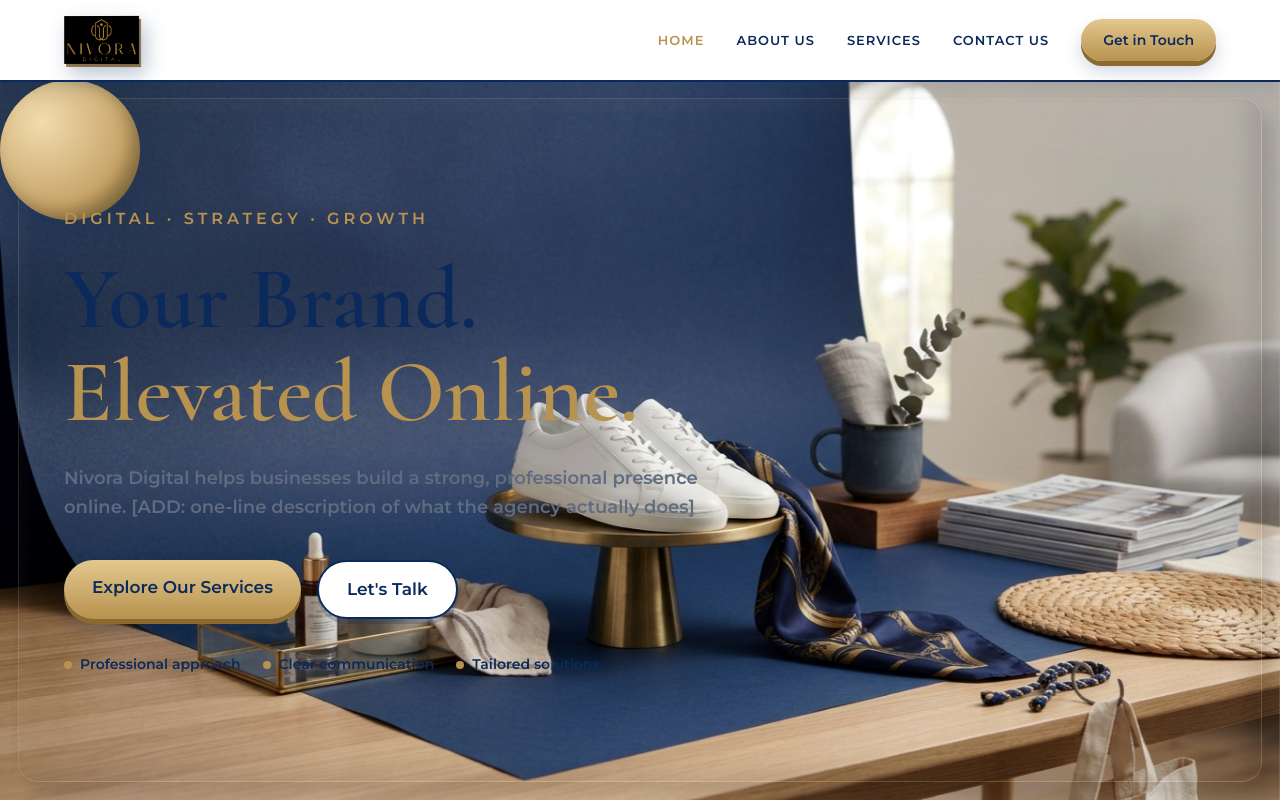
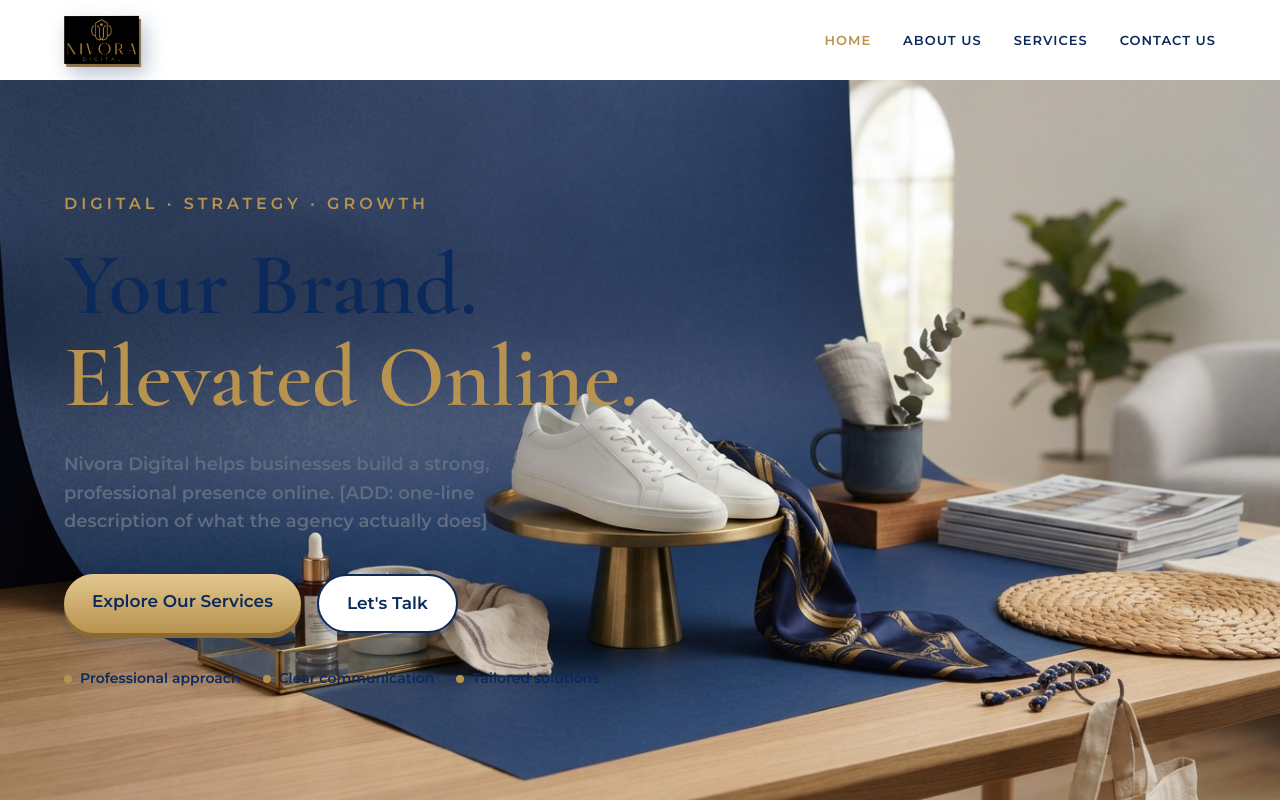
Before and after one commit to gullzahara2-cell/Nivora-Digital, a React (Vite) app: page / in a window 1280 px wide. Shown: the top 802 px of the page. Built offline with nearby package versions, Linux system fonts and the light colour scheme.

Commit message:
Update hero, navbar and image changes

```diff
--- a/src/components/Hero.css
+++ b/src/components/Hero.css
@@ -12,37 +12,13 @@
   inset: 0;
   width: 100%;
   height: 100%;
-  transform: perspective(1400px) rotateX(0deg) rotateY(0deg) scale(1.01);
-  transform-style: preserve-3d;
-  filter: saturate(.92) contrast(1.04)
-    drop-shadow(12px 18px 22px rgba(0, 0, 0, .30));
-  pointer-events: none;
   z-index: 0;
-  transition: transform .8s ease, filter .8s ease;
-}
-.hero-background::before {
-  content: "";
-  position: absolute;
-  inset: 18px;
-  z-index: 1;
-  border: 1px solid rgba(224, 195, 145, .18);
-  border-radius: 20px;
-  box-shadow:
-    inset 8px 8px 16px rgba(255, 255, 255, .03),
-    inset -12px -12px 24px rgba(0, 0, 0, .10),
-    10px 14px 20px rgba(0, 0, 0, .14);
-  transform: translateZ(24px);
   pointer-events: none;
 }
 .hero::after {
-  content: "";
-  position: absolute;
-  inset: 0;
-  z-index: 0;
-  background:
-    linear-gradient(90deg, rgba(12, 19, 31, .92) 0%, rgba(12, 19, 31, .72) 42%, rgba(12, 19, 31, .16) 72%, rgba(12, 19, 31, .08) 100%);
-  pointer-events: none;
+  display: none;
 }
+
 .hero-background img {
   width: 100%;
   height: 100%;
@@ -116,3 +92,54 @@
     max-width: 520px;
   }
 }
+.hero {
+  background-image:
+    linear-gradient(90deg, rgba(5,15,50,0.85) 0%, rgba(5,15,50,0.55) 50%, rgba(5,15,50,0.1) 100%),
+    url("../assets/hero.png");
+  background-size: cover;
+  background-position: center;
+}
+.hero h1 {
+  color: #ffffff;
+  text-shadow: 0 2px 12px rgba(0,0,0,0.5);
+}
+.hero h1 span,
+.hero h1 .gold {
+  color: #f5c542;
+}
+.hero p {
+  color: #e8ecf5;
+  max-width: 520px;
+  text-shadow: 0 1px 6px rgba(0,0,0,0.5);
+}
+.hero .tagline li,
+.hero .features li {
+  color: #ffffff;
+}
+.hero-content {
+  position: relative;
+  z-index: 2;
+  max-width: 600px;
+}
+.hero h1 {
+  color: #000000;
+  text-shadow: none;
+}
+.hero h1 span,
+.hero h1 .gold {
+  color: #f5c542;
+}
+.hero p {
+  color: #000000;
+  text-shadow: none;
+}
+.hero .tagline li,
+.hero .features li {
+  color: #000000;
+}.hero {
+  background-image:
+    linear-gradient(90deg, rgba(255,255,255,0.75) 0%, rgba(255,255,255,0.45) 50%, rgba(255,255,255,0) 100%),
+    url("../assets/hero.png");
+  background-size: cover;
+  background-position: center;
+}
--- a/src/components/Navbar.css
+++ b/src/components/Navbar.css
@@ -27,9 +27,57 @@
 
 @media (max-width: 900px) {
   .burger { display: block; }
-  .nav-links { position: absolute; top: 80px; left: 0; right: 0; flex-direction: column;
-    background: var(--navy); padding: 30px 0; gap: 22px;
-    border-bottom: 1px solid rgba(201,166,107,.2);
-    transform: translateY(-120%); transition: transform .35s; z-index: -1; }
-  .nav-links.open { transform: translateY(0); }
+  .nav-links {
+  position: absolute; top: 80px; left: 0; right: 0;
+  flex-direction: column;
+  background: var(--navy);
+  padding: 30px 0; gap: 22px;
+  transform: translateY(-120%);
+  visibility: hidden;
+  transition: transform .35s, visibility .35s;
+  z-index: -1;
 }
+.nav-links.open {
+  transform: translateY(0);
+  visibility: visible;
+}
+}
+
+.navbar,
+header {
+  border: none !important;
+  outline: none !important;
+}
+
+.navbar::before,
+.navbar::after,
+header::before,
+header::after {
+  display: none !important;
+}
+
+/* logo ka 3D box effect */
+.navbar img,
+.logo,
+.logo img {
+  box-shadow: none !important;
+  filter: none !important;
+  border: none !important;
+  transform: none !important;
+}
+.nav,
+.nav-inner {
+  border: none !important;
+  border-top: none !important;
+  border-bottom: none !important;
+  box-shadow: none !important;
+  outline: none !important;
+}
+
+.nav::before,
+.nav::after,
+.nav-inner::before,
+.nav-inner::after {
+  display: none !important;
+  content: none !important;
+}
--- a/src/components/Navbar.jsx
+++ b/src/components/Navbar.jsx
@@ -19,14 +19,18 @@ export default function Navbar() {
           <img src={logo} alt="Nivora Digital logo" className="nav-logo" />
         </Link>
         <nav className={`nav-links ${open ? 'open' : ''}`}>
-          {links.map(l => (
-            <NavLink key={l.to} to={l.to} end onClick={() => setOpen(false)}>
-              {l.label}
-            </NavLink>
-          ))}
-          <Link to="/contact" className="btn" onClick={() => setOpen(false)}>
-            Get in Touch
-          </Link>
+          {links.map((link) => {
+            return (
+              <NavLink
+                key={link.to}
+                to={link.to}
+                end
+                onClick={() => setOpen(false)}
+              >
+                {link.label}
+              </NavLink>
+            )
+          })}
         </nav>
         <button className="burger" onClick={() => setOpen(!open)} aria-label="Toggle menu">
           {open ? '✕' : '☰'}
--- a/src/components/Sections.css
+++ b/src/components/Sections.css
@@ -31,7 +31,7 @@
   transition: transform .3s, border-color .3s; }
 .card:hover { transform: translateY(-6px); border-color: var(--gold); }
 .card-image {
-  height: 180px;
+  height: 220px;
   margin: -32px -32px 22px;
   overflow: hidden;
   border-radius: var(--radius) var(--radius) 0 0;
@@ -43,6 +43,7 @@
   height: 100%;
   display: block;
   object-fit: cover;
+  object-position: center;
   transition: transform .45s ease, filter .45s ease;
 }
 .card:hover .card-image img {
@@ -416,6 +417,9 @@
   }
   .discussion-box .btn { width: 100%; text-align: center; }
 }
+@media (max-width: 700px) {
+  .card-image { height: 180px; }
+}
 @media (max-width: 768px) {
   .about-visual,
   .card,
```
